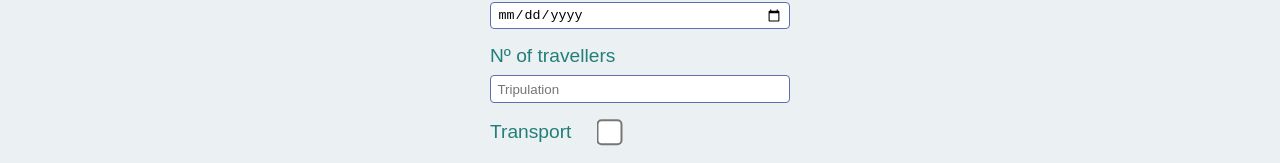
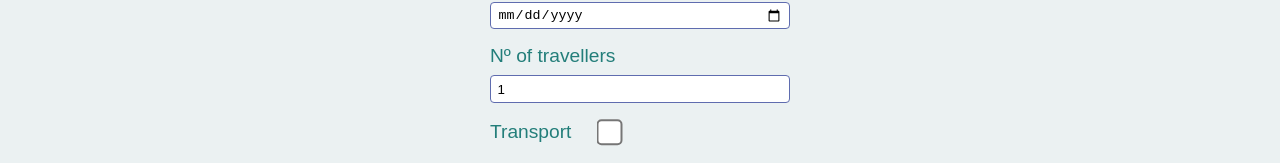
Before and after one commit to viniciusrma/wetbat-next, a Next.js app: page / in a window 1280 px wide. Shown: the part 466-629 px from the top of the page. Built offline with nearby package versions, Linux system fonts and the light colour scheme.

Commit message:
missing file

```diff
--- a/components/QuoteForm/QuoteForm.js
+++ b/components/QuoteForm/QuoteForm.js
@@ -10,12 +10,12 @@ function QuoteForm() {
   const [departureDate, setDepartureDate] = useState('')
   const [destination, setDestination] = useState('')
   const [returnDate, setReturnDate] = useState('')
-  const [people, setPeople] = useState('')
+  const [people, setPeople] = useState(1)
   const [transport, setTransport] = useState(false)
   const [name, setName] = useState('')
   const [email, setEmail] = useState('')
 
-  const toggleChecked = () => setTransport(value => !value);
+  const toggleChecked = () => setTransport((value) => !value)
 
   const handleQuoteSubmission = () => {
     setError(false)
@@ -44,7 +44,6 @@ function QuoteForm() {
     }
 
     submitQuote(quoteObject).then((res) => {
-      console.log(quoteObject)
       setShowSuccessMessage(true)
       setTimeout(() => {
         setShowSuccessMessage(false)
@@ -102,7 +101,7 @@ function QuoteForm() {
 
         <label htmlFor="people">Nº of travellers</label>
         <input
-          value={people}
+          value={parseInt(people)}
           onChange={(e) => setPeople(e.target.value)}
           type="number"
           min={1}
@@ -123,7 +122,7 @@ function QuoteForm() {
           />
         </div>
 
-        {/* contact information */}
+        {/* contact information  */}
         <label htmlFor="name">Name</label>
         <input
           value={name}
@@ -146,7 +145,7 @@ function QuoteForm() {
           required
         />
 
-        {error && <span> ‼ All fields are required. 🚫</span>}
+        {error && <span> All fields are required. 🚫</span>}
 
         <button type="button" onClick={handleQuoteSubmission}>
           Create Quote
```
